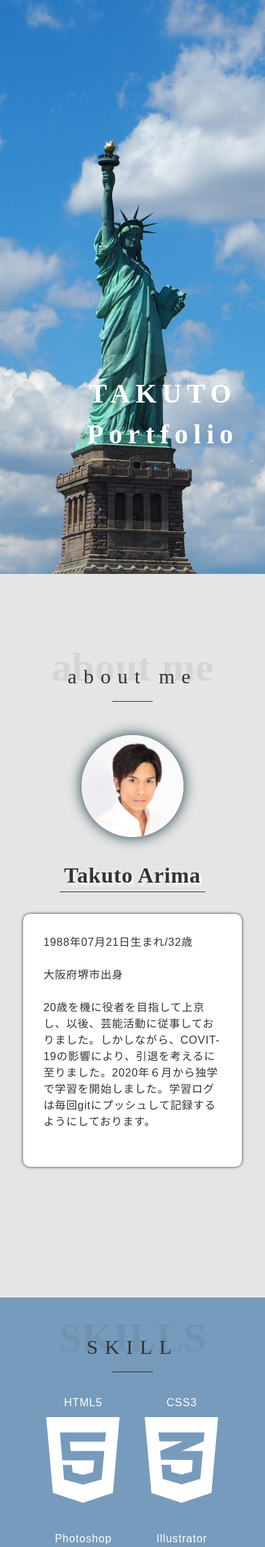
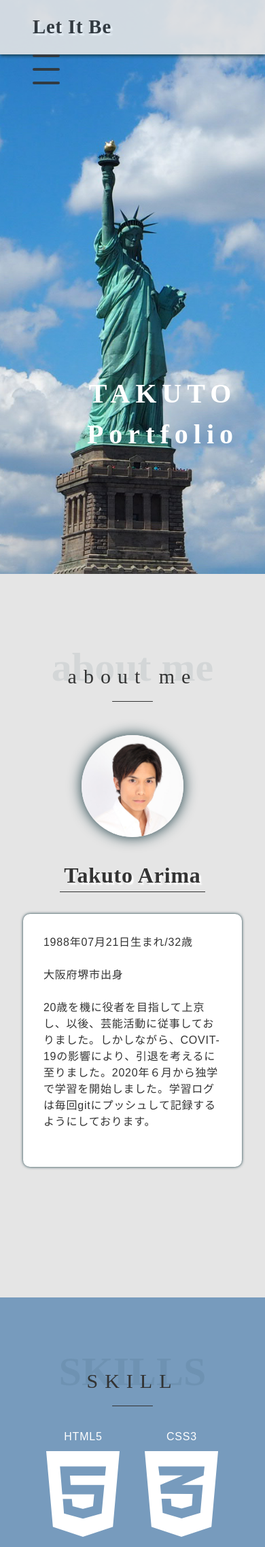
Before and after one commit to tokutamaria/myportfolio, a PHP site: page / in a window 390 px wide. Shown: the top 2275 px of the page at 68% size. Run offline with PHP 8.4, Linux system fonts and the light colour scheme; grey boxes labelled with a size stand in for pictures from a placeholder-image service; some libraries are stand-ins or nearby versions.

Commit message:
ハンバーガー修正

```diff
--- a/index.html
+++ b/index.html
@@ -40,12 +40,18 @@
       </div>
     </nav>
   <!-- ハンバーガーメニュー -->
-  <div class="accordion_open">
-    <span class="open" id="open"><i class="fas fa-bars"></i></span>
-  </div>
+  <a href="#" class="accordion_open" id="open">
+    <span></span>
+    <span></span>
+    <span></span>
+  </a>
 
   <div class="accordion_content">
-    <span class="close" id="close"><i class="fas fa-times"></i></span>
+    <!-- <div class="accordion_close" id="close">
+      <span class="close1"></span>
+      <span class="close2"></span>
+      <span class="close3"></span>
+    </div> -->
     <nav>
       <ul id="sp_nav">
         <li><a href="#about">ABOUT</a></li>
@@ -229,7 +235,7 @@
           <label for="massage"><h3>Message</h3></label>
           <textarea id="massage" name="entry" id="" cols="30" rows="10"></textarea>
         </div>
-        <button type="submit" name="button" value="送信">送信</button>
+        <button type="submit" name="button" value="送信" class="contact_btn">送信</button>
       </form>
     </div>
   </section>
--- a/js/main.js
+++ b/js/main.js
@@ -1,13 +1,12 @@
 "use strict"
 {
   const open = document.getElementById('open');
-  const close = document.getElementById('close');
   const overlay = document.querySelector('.accordion_content');
   const nav = document.getElementById('sp_nav');
 
   open.addEventListener('click', () => {
-    overlay.classList.add('show');
-    open.classList.add('hide');
+    overlay.classList.toggle('show');
+    open.classList.toggle('active');
   });
 
   close.addEventListener('click', () => {
--- a/style.css
+++ b/style.css
@@ -154,7 +154,7 @@ html {
 .header {
 	position: fixed;
 	left: 0;
-	top: -100px;
+	/* top: -100px; */
 	width: 100%;
 	height: 80px;
 	z-index: 1;
@@ -444,12 +444,59 @@ button:hover {
   display: none;
 }
 
-.accordion_open {
+/* ハンバーガーメニュー */
+.accordion_open,
+.accordion_open span {
 	display: block;
-	margin-left: auto;
+	transition: all .5s;
+	box-sizing: border-box;
 }
 
-.accordion_open #open.hide {
+.accordion_open {
+	position: relative;
+	width: 40px;
+	height:44px;
+}
+.accordion_open span {
+	position: absolute;
+	left: 0;
+	width: 100%;
+	height: 4px;
+	background: #333333;
+	border-radius: 4px;
+}
+
+.accordion_open span:nth-of-type(1) {
+  top: 0;
+}
+.accordion_open span:nth-of-type(2) {
+  top: 20px;
+}
+.accordion_open span:nth-of-type(3) {
+  bottom: 0;
+}
+
+
+.accordion_open.active span:nth-of-type(1) {
+  -webkit-transform: translateY(20px) rotate(-315deg);
+	transform: translateY(20px) rotate(-315deg);
+	z-index: 1;
+}
+.accordion_open.active span:nth-of-type(2) {
+	opacity: 0;
+	z-index: 1;
+}
+.accordion_open.active span:nth-of-type(3) {
+  -webkit-transform: translateY(-20px) rotate(315deg);
+	transform: translateY(-20px) rotate(315deg);
+	z-index: 1;
+}
+
+.header a.active {
+	width: 40px;
+	height: 44px;
+}
+.accordion_open#open.hide {
 	display: none;
 }
 
@@ -518,7 +560,7 @@ button:hover {
 
 /* スキル */
 .skills {
-		padding: 50px;
+		padding: 100px 50px;
 	}
 	.skills ul li {
 		width: 50%;
```
Also changed, not shown: other parts of style.css (+9 -14 lines).
